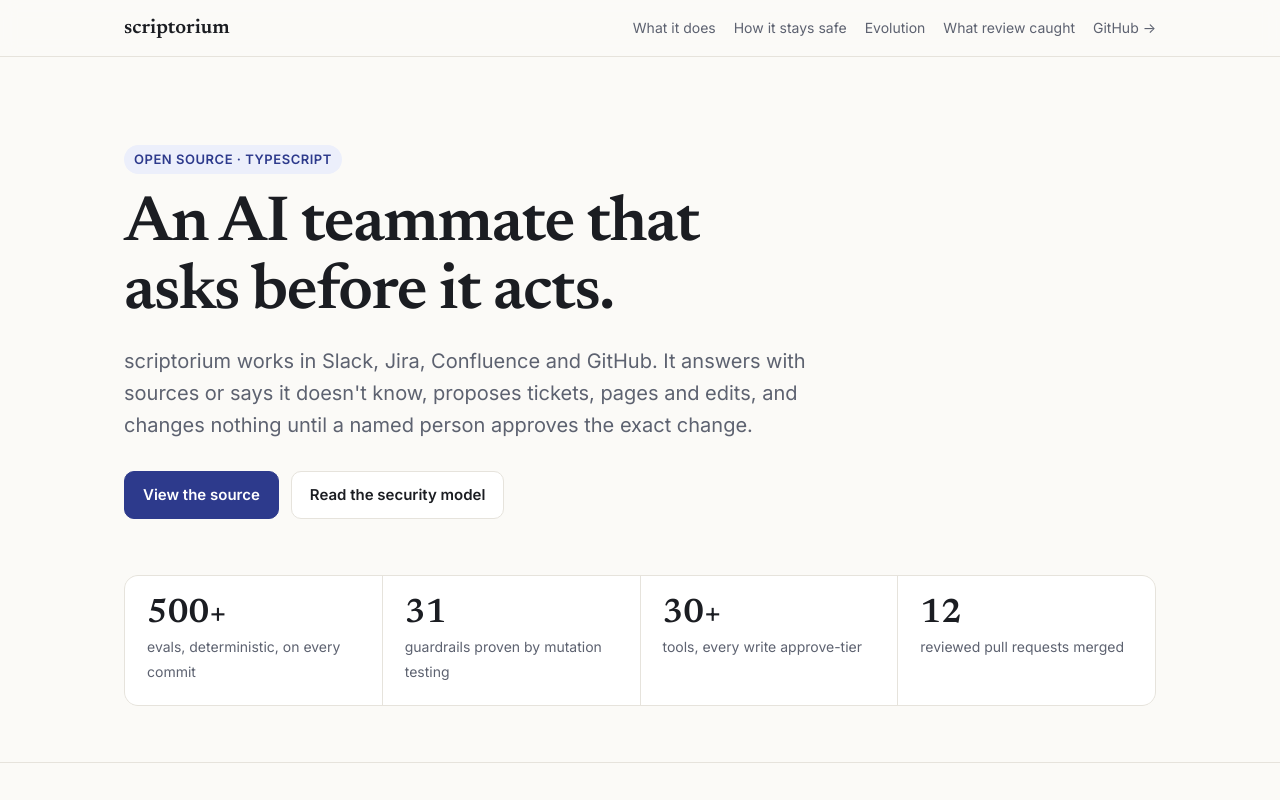
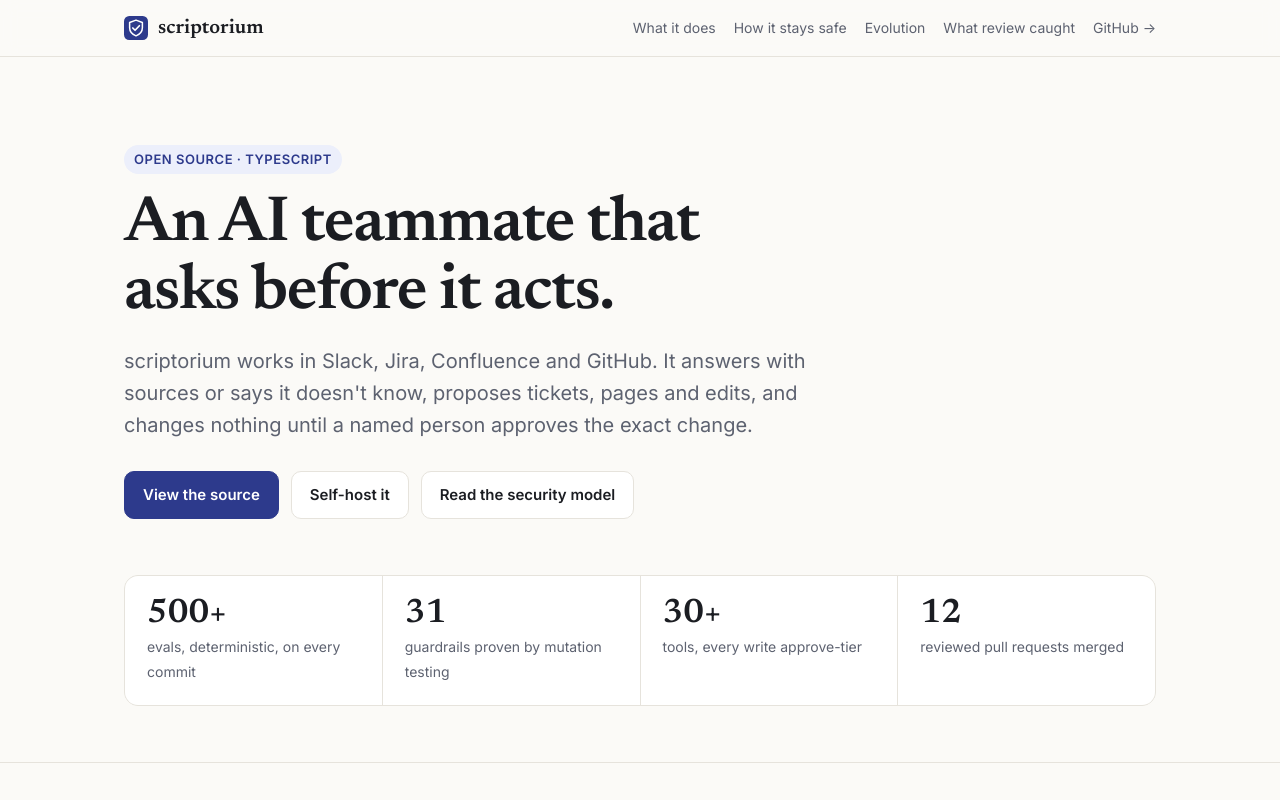
Before and after one commit to sloweyyy/scriptorium, a website: page site/index.html in a window 1280 px wide. Shown: the top 800 px of the page. Drawn offline with Linux system fonts and the light colour scheme.

Commit message:
feat(site): a favicon, app icons and a social card
A shield-and-check mark (the page's indigo) as the SVG favicon, with a 180px
apple-touch icon, a 512px manifest icon and a 1200×630 Open Graph card, so the
link unfurls with a preview. The mark also sits beside the name in the nav.

Co-Authored-By: Truong Le Vinh Phuc <truonglevinhphuc2006@gmail.com>

```diff
--- a/site/index.html
+++ b/site/index.html
@@ -5,6 +5,16 @@
 <meta name="viewport" content="width=device-width, initial-scale=1">
 <title>scriptorium — a governed AI teammate</title>
 <meta name="description" content="An AI teammate for Slack, Jira, Confluence and GitHub that answers with sources, proposes changes, and does nothing until a named person approves.">
+<link rel="icon" href="/favicon.svg" type="image/svg+xml">
+<link rel="apple-touch-icon" href="/apple-touch-icon.png">
+<link rel="manifest" href="/site.webmanifest">
+<meta name="theme-color" content="#2d3a8c">
+<meta property="og:type" content="website">
+<meta property="og:title" content="scriptorium — an AI teammate that asks before it acts">
+<meta property="og:description" content="Open-source AI teammate for Slack, Jira, Confluence and GitHub: cited answers, proposed changes, nothing done until a named person approves.">
+<meta property="og:url" content="https://scriptorium-teammate.vercel.app/">
+<meta property="og:image" content="https://scriptorium-teammate.vercel.app/og.png">
+<meta name="twitter:card" content="summary_large_image">
 <link rel="preconnect" href="https://fonts.googleapis.com">
 <link rel="preconnect" href="https://fonts.gstatic.com" crossorigin>
 <link href="https://fonts.googleapis.com/css2?family=Inter:wght@400;500;600;700&family=Newsreader:opsz,wght@6..72,500;6..72,600&family=JetBrains+Mono:wght@400;500&display=swap" rel="stylesheet">
@@ -58,7 +68,7 @@
 
   nav { position: sticky; top: 0; z-index: 10; background: color-mix(in srgb, var(--bg) 88%, transparent); backdrop-filter: blur(8px); border-bottom: 1px solid var(--line); }
   nav .wrap { display: flex; align-items: center; gap: 20px; height: 56px; }
-  nav .brand { font-family: Newsreader, Georgia, serif; font-weight: 600; font-size: 20px; color: var(--ink); }
+  nav .brand { display: inline-flex; align-items: center; gap: 10px; font-family: Newsreader, Georgia, serif; font-weight: 600; font-size: 20px; color: var(--ink); }
   nav .links { display: flex; gap: 18px; margin-left: auto; font-size: 14px; }
   nav .links a { color: var(--muted); }
   @media (max-width: 720px) { nav .links a:not(.gh) { display: none; } }
@@ -153,7 +163,7 @@
 
 <nav>
   <div class="wrap">
-    <span class="brand">scriptorium</span>
+    <span class="brand"><img src="/favicon.svg" alt="" width="24" height="24">scriptorium</span>
     <div class="links">
       <a href="#does">What it does</a>
       <a href="#safe">How it stays safe</a>
@@ -171,6 +181,7 @@
     <p class="lede">scriptorium works in Slack, Jira, Confluence and GitHub. It answers with sources or says it doesn't know, proposes tickets, pages and edits, and changes nothing until a named person approves the exact change.</p>
     <div class="cta">
       <a class="btn primary" href="https://github.com/sloweyyy/scriptorium">View the source</a>
+      <a class="btn" href="https://github.com/sloweyyy/scriptorium#quick-start">Self-host it</a>
       <a class="btn" href="https://github.com/sloweyyy/scriptorium/blob/main/docs/security-model.md">Read the security model</a>
     </div>
     <div class="stats" id="stats"></div>
```
Also changed, not shown: site/apple-touch-icon.png (added), site/favicon.svg (added), site/icon-512.png (added), site/og.png (added), site/site.webmanifest (added).
